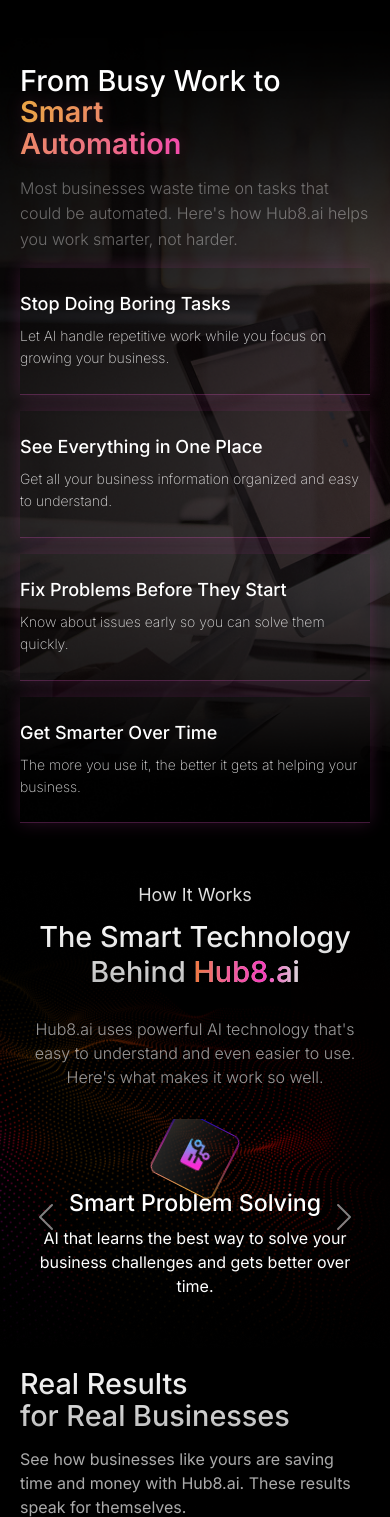
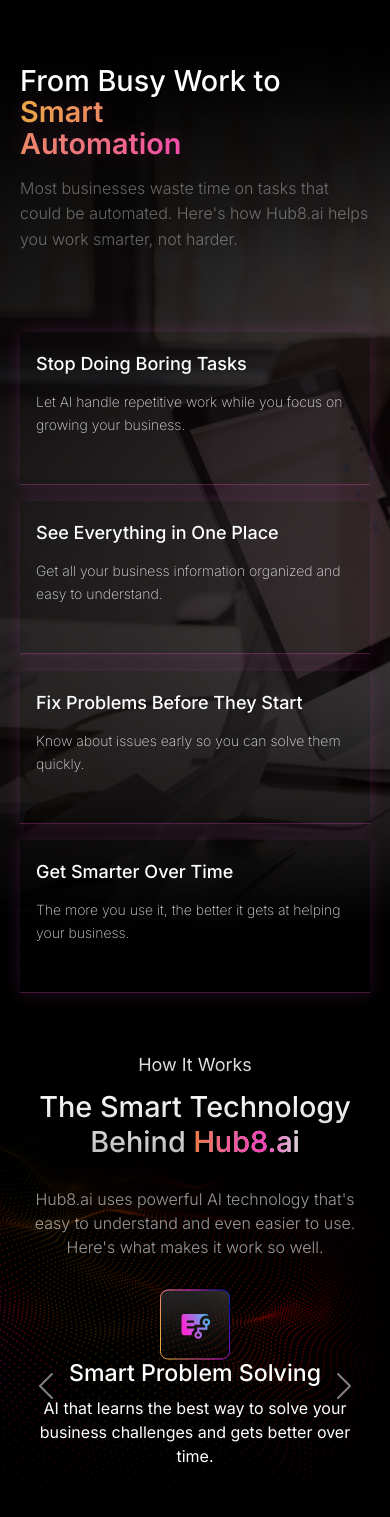
Before and after one commit to tomj0311/www, a PHP site: page / in a window 390 px wide. Shown: the part 1321-2838 px from the top of the page. Run offline with PHP 8.4, Linux system fonts and the light colour scheme.

Commit message:
Update gradient background and adjust padding/margin for automation cards

```diff
--- a/Assests/style.css
+++ b/Assests/style.css
@@ -137,7 +137,7 @@ section[id],
 
 /* Gradient Text */
 .gradient-text {
-  background: linear-gradient(90deg, #ef7b75, #f25c99, #f63fba, #d2359e, #1E1E1E);
+  background: linear-gradient(90deg, #ef7b75, #f25c99, #f63fba, #d2359e, #a14a4a);
   background-clip: text;
   -webkit-background-clip: text;
   -webkit-text-fill-color: transparent;
@@ -475,12 +475,14 @@ html.reduced-motion .hero-image {
 .automation-cards .automation-cards__intro {
   max-width: 60%;
   color: #fff;
-  padding-bottom: 9rem;
+  padding-bottom: 4rem;
+  margin-bottom: 3rem;
 }
 @media (max-width: 991.98px) {
   .automation-cards .automation-cards__intro {
     max-width: 100%;
-    padding-bottom: 0rem;
+    padding-bottom: 2rem;
+    margin-bottom: 2rem;
   }
 }
 .automation-cards .automation-cards__title {
@@ -511,7 +513,8 @@ html.reduced-motion .hero-image {
 }
 .automation-cards .automation-card {
   position: relative;
-  padding: 24px 0px;
+  padding: 32px 24px;
+  margin-bottom: 1.5rem;
   border-top: 1px solid rgba(255, 255, 255, 0.28);
   -webkit-backdrop-filter: blur(0.5px);
           backdrop-filter: blur(0.5px);
@@ -524,6 +527,14 @@ html.reduced-motion .hero-image {
   .automation-cards .automation-card {
     border-bottom: 1px solid rgba(255, 255, 255, 0.28);
     border-top: unset;
+    padding: 24px 20px;
+    margin-bottom: 1rem;
+  }
+}
+@media (max-width: 768px) {
+  .automation-cards .automation-card {
+    padding: 20px 16px;
+    margin-bottom: 1rem;
   }
 }
 @media (min-width: 1200px) {
@@ -552,7 +563,7 @@ html.reduced-motion .hero-image {
   }
 }
 .automation-cards .automation-card__title {
-  margin-bottom: 0.6rem;
+  margin-bottom: 1rem;
   font-size: clamp(1.125rem, 2.5vw, 1.375rem);
   line-height: 1.3;
   color: #fff;
@@ -564,7 +575,7 @@ html.reduced-motion .hero-image {
   }
 }
 .automation-cards .automation-card__desc {
-  margin: 0;
+  margin: 0 0 0.5rem 0;
   font-size: 1rem;
   line-height: 1.6;
   color: rgba(255, 255, 255, 0.85);
@@ -573,6 +584,7 @@ html.reduced-motion .hero-image {
 @media (max-width: 768px) {
   .automation-cards .automation-card__desc {
     font-size: 14px;
+    margin-bottom: 0.75rem;
   }
 }
 
@@ -1472,12 +1484,27 @@ body::before {
 }
 
 /* Floating icons animation */
-.feature .icon, .ai-card img {
+.feature .icon {
   transition: transform 0.3s ease;
 }
 
-.feature:hover .icon, .ai-card:hover img {
+.feature:hover .icon {
   transform: scale(1.1) rotate(5deg);
+}
+
+/* AI Engine section icons - only scale on hover */
+.ai-engine-section .ai-card .icon-title img {
+  transition: transform 0.3s ease;
+}
+
+.ai-engine-section .icon-title img.animate-rotate,
+.ai-engine-section .icon-title img.animate-pulse,
+.ai-engine-section .icon-title img.animate-heartbeat {
+  animation: none !important;
+}
+
+.ai-engine-section .ai-card:hover .icon-title img {
+  transform: scale(1.15);
 }
 
 /* Enhanced button animations with micro-interactions */
@@ -1564,6 +1591,13 @@ body::before {
   background: radial-gradient(circle at 50% 50%, rgba(255, 79, 216, 0.1) 0%, transparent 70%);
   pointer-events: none;
   animation: pulseGlow 4s ease-in-out infinite;
+}
+
+/* Disable glow overlay on CTA section */
+.cta-section::before {
+  content: none !important;
+  animation: none !important;
+  background: none !important;
 }
 
 /* Text selection styling */
--- a/includes/header.php
+++ b/includes/header.php
@@ -23,13 +23,13 @@
             <a class="nav-link" href="<?php echo $is_main_page ? '#about' : 'index.php#about'; ?>">About</a>
           </li>
           <li class="nav-item">
-            <a class="nav-link" href="automation.php">Automation</a>
-          </li>
-          <li class="nav-item">
             <a class="nav-link" href="<?php echo $is_main_page ? '#services' : 'index.php#services'; ?>">Services</a>
           </li>
           <li class="nav-item">
             <a class="nav-link" href="<?php echo $is_main_page ? '#contact' : 'index.php#contact'; ?>">Contact</a>
+          </li>
+          <li class="nav-item">
+            <a class="nav-link" href="automation.php">GIA</a>
           </li>
         </ul>
         <form class="search-bar" method="GET" action="search.php">
```
